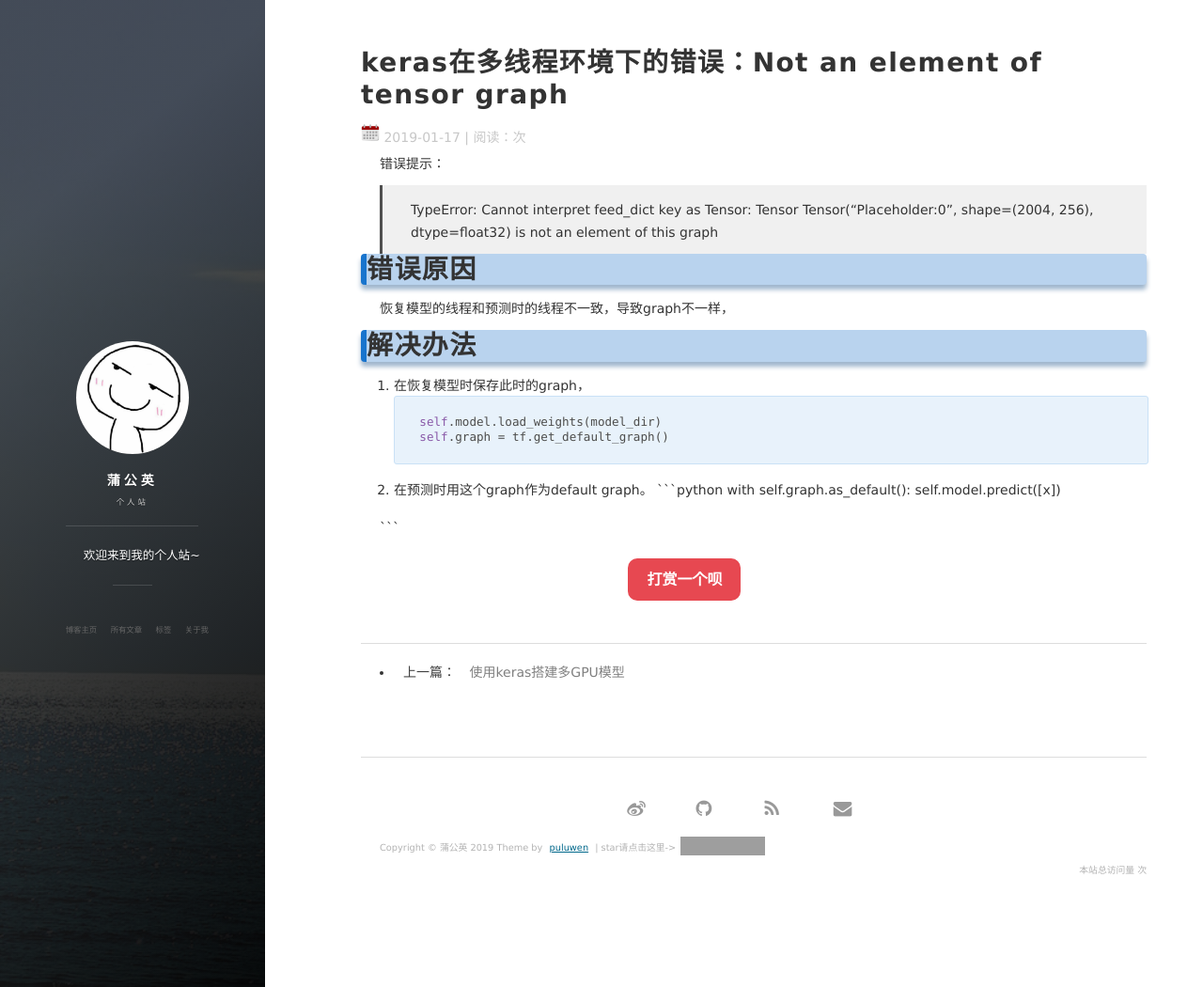
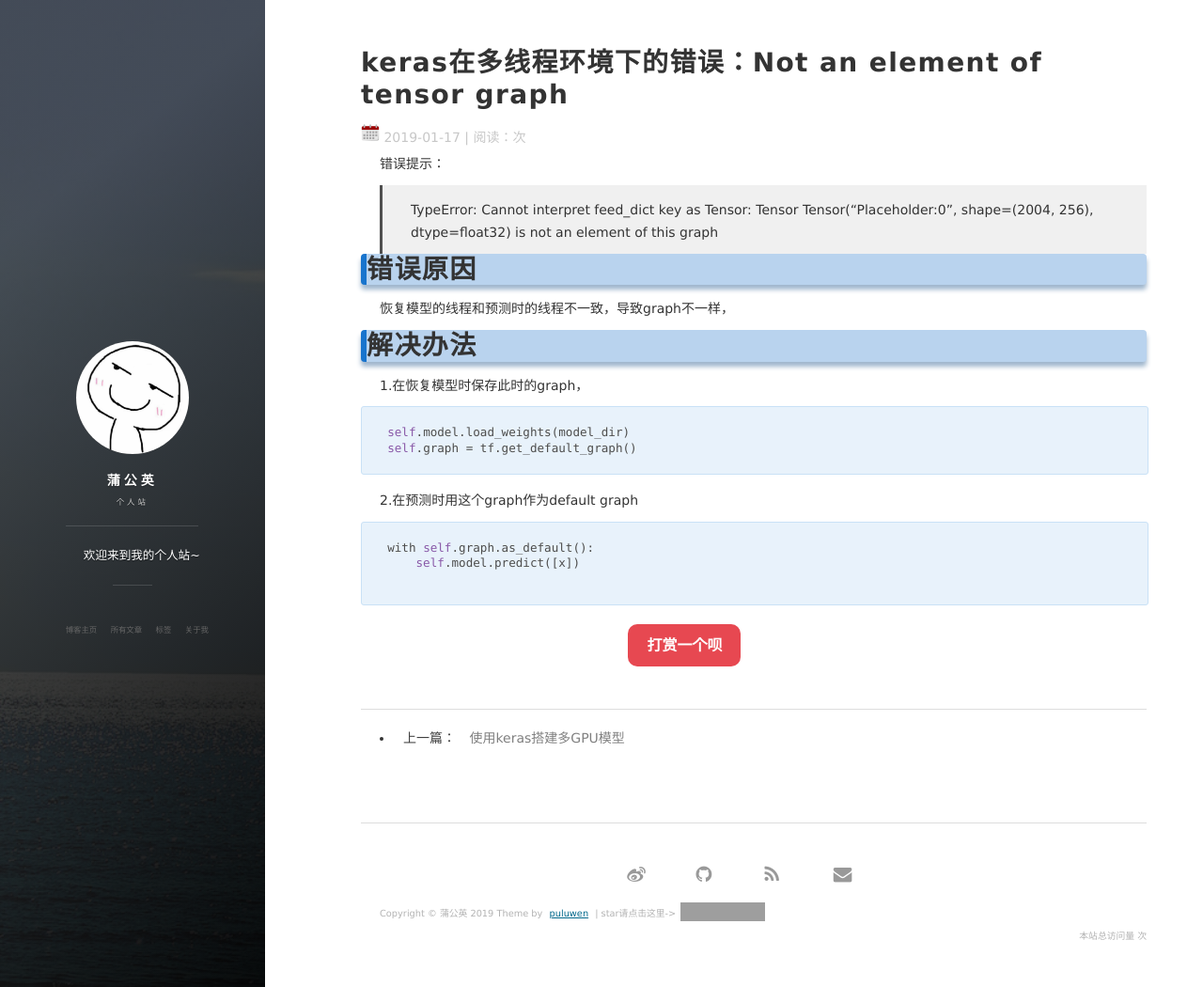
Before and after one commit to puluwen/puluwen.github.io, a Jekyll site: the page built from _posts/2019-01-17-keras-multhread-error.md, in a window 1280 px wide and 1050 px high. Shown: the whole window at 94% size. Built offline with Jekyll 4.4.1, drawn with Linux system fonts in a browser that asks for light colours; nearby versions of some CDN libraries; comment, search, counter and statistics services are not loaded; grey boxes are pictures that could not be loaded.

````diff
--- a/_posts/2019-01-17-keras-multhread-error.md
+++ b/_posts/2019-01-17-keras-multhread-error.md
@@ -15,13 +15,14 @@
 恢复模型的线程和预测时的线程不一致，导致graph不一样，
 
 # 解决办法
-1. 在恢复模型时保存此时的graph，
+1.在恢复模型时保存此时的graph，
 ```python
 self.model.load_weights(model_dir)
 self.graph = tf.get_default_graph()
 ```
 
-2. 在预测时用这个graph作为default graph。
+2.在预测时用这个graph作为default graph
+
 ```python
 with self.graph.as_default():
     self.model.predict([x])
````
